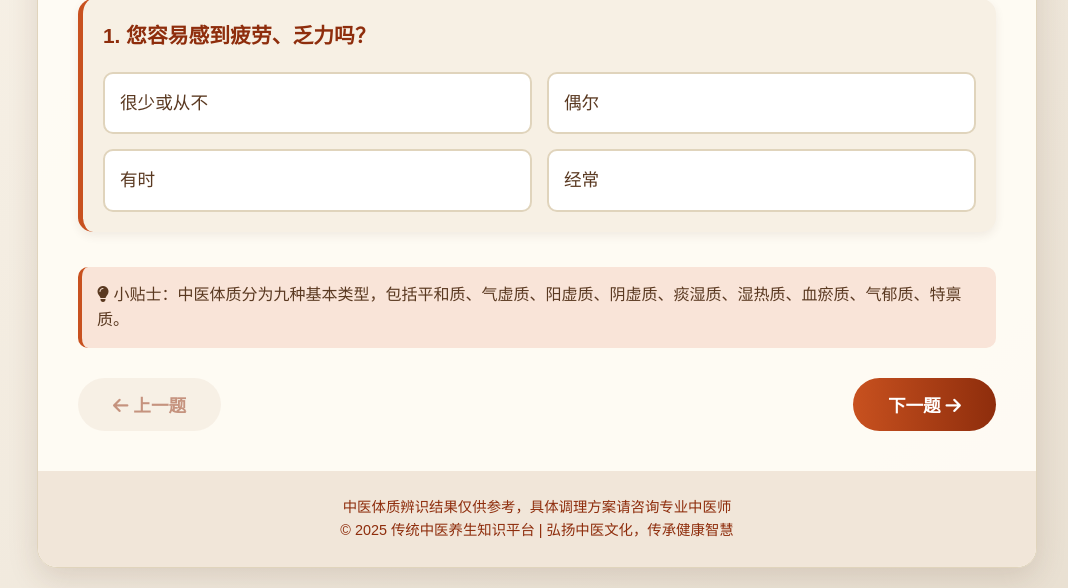
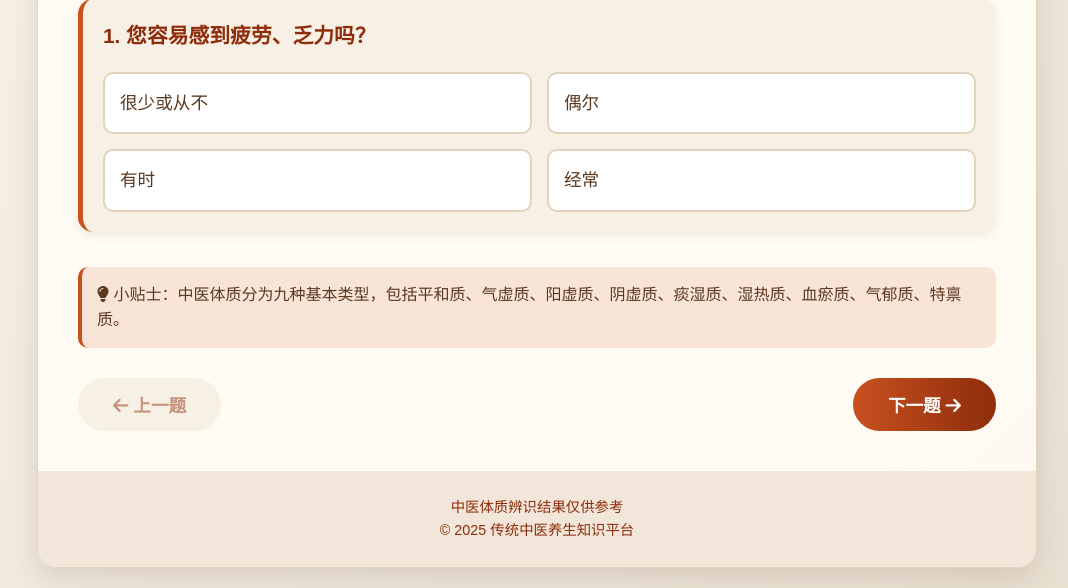
Before and after one commit to musk0121/kang, a website: page index.html in a window 1280 px wide. Shown: the part 290-878 px from the top of the page, without its empty margins (103-1171 px from the left). Drawn offline with Linux system fonts and the light colour scheme.

Commit message:
Update index.html

```diff
--- a/index.html
+++ b/index.html
@@ -543,8 +543,8 @@
         </div>
 
         <footer>
-            <p>中医体质辨识结果仅供参考，具体调理方案请咨询专业中医师</p>
-            <p>© 2025 传统中医养生知识平台 | 弘扬中医文化，传承健康智慧</p>
+            <p>中医体质辨识结果仅供参考</p>
+            <p>© 2025 传统中医养生知识平台 </p>
         </footer>
     </div>
 
```
